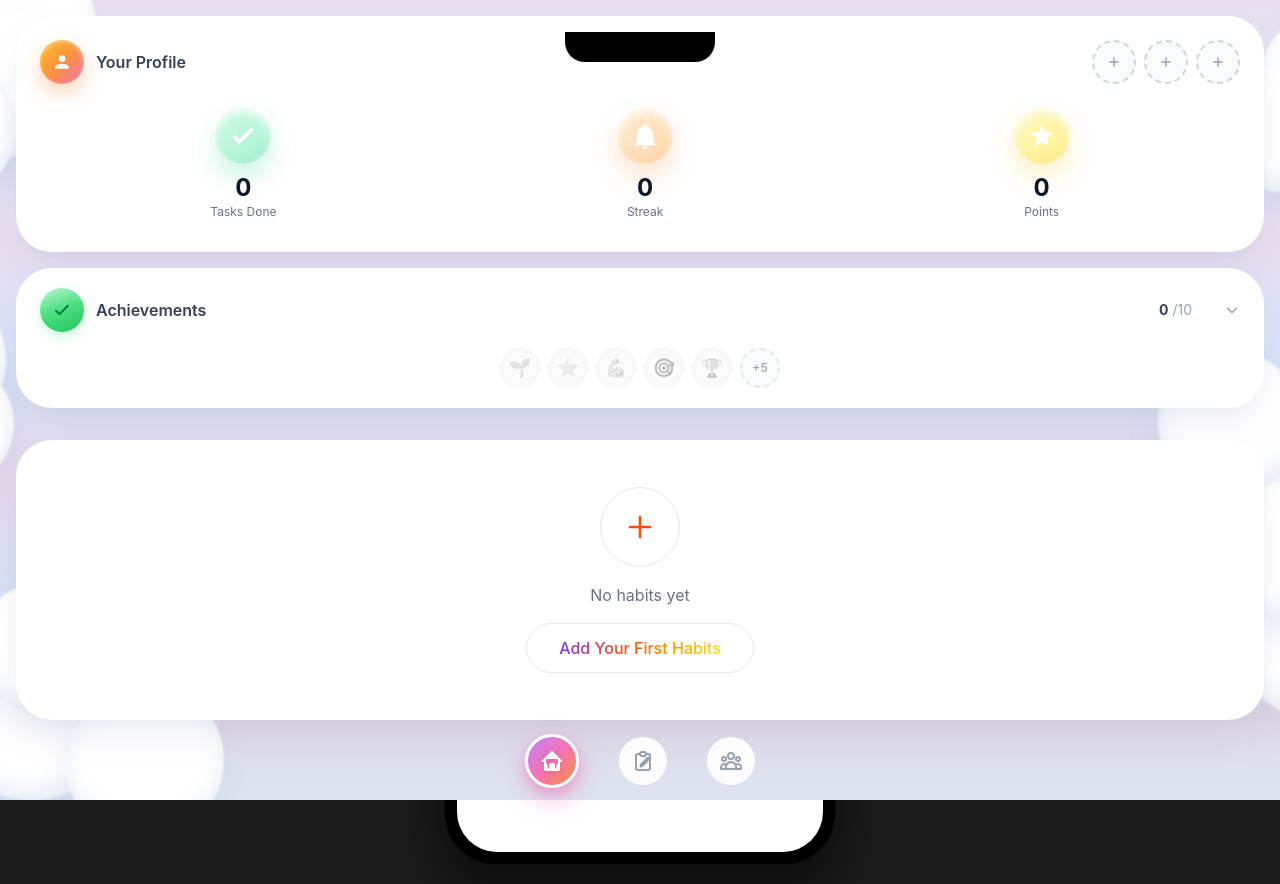
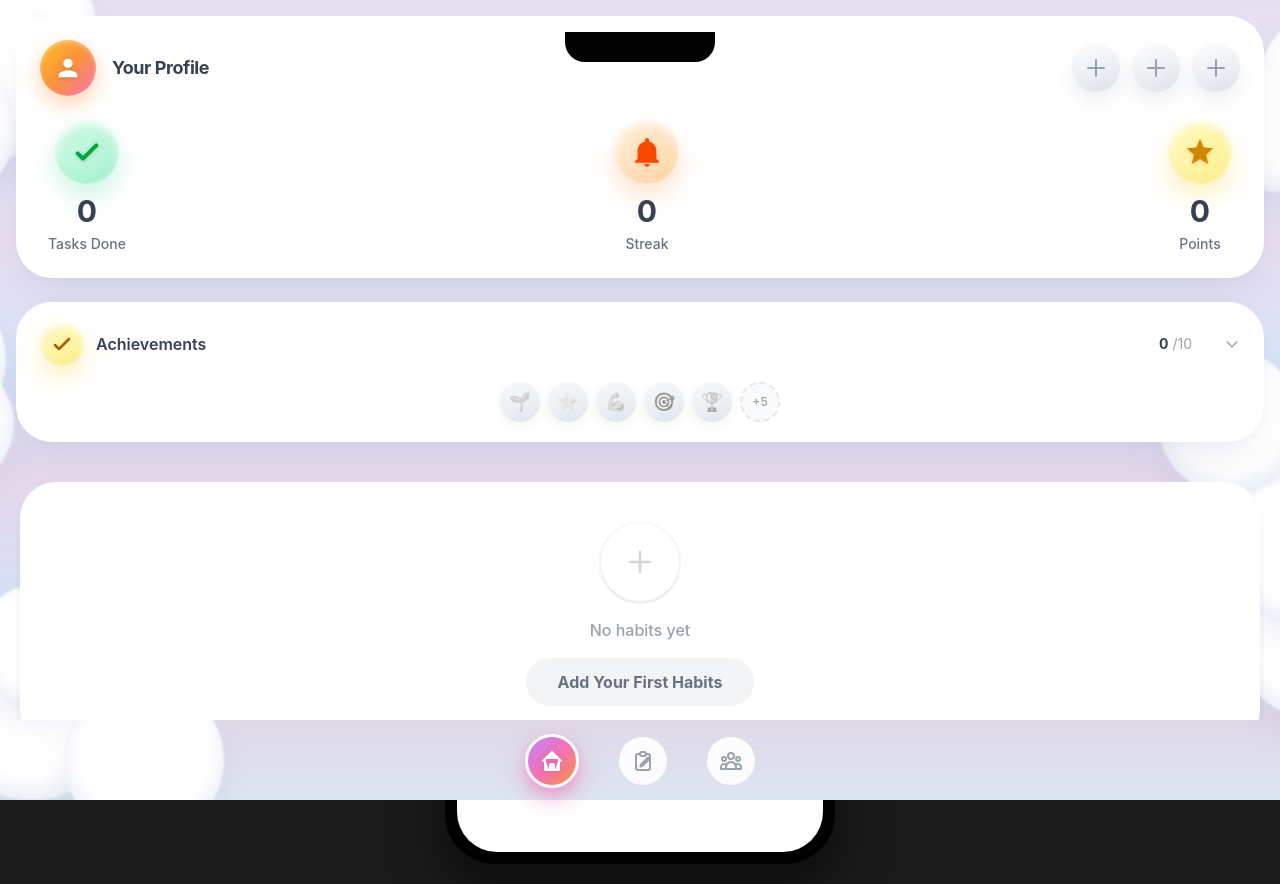
Before and after one commit to benyamty/HB, a React (Vite) app: page / in a window 1280 px wide. Built offline with nearby package versions, Linux system fonts and the light colour scheme.

Commit message:
Refine UI to pixel-match reference: 3D spheres, opaque cards, puffy clouds, rainbow ring nav

```diff
--- a/src/components/Home.jsx
+++ b/src/components/Home.jsx
@@ -161,16 +161,16 @@ function getBestHabitStreak(habits, habitHistory) {
 
 // Achievement definitions with points requirements
 const ACHIEVEMENTS = [
-  { id: 'starter', name: 'Starter', icon: '🌱', color: 'bg-green-100', borderColor: 'border-green-400', pointsRequired: 5, description: 'Earn 5 points' },
-  { id: 'rising-star', name: 'Rising Star', icon: '⭐', color: 'bg-yellow-100', borderColor: 'border-yellow-400', pointsRequired: 10, description: 'Earn 10 points' },
-  { id: 'go-getter', name: 'Go Getter', icon: '💪', color: 'bg-red-100', borderColor: 'border-red-400', pointsRequired: 15, description: 'Earn 15 points' },
-  { id: 'dedicated', name: 'Dedicated', icon: '🎯', color: 'bg-blue-100', borderColor: 'border-blue-400', pointsRequired: 25, description: 'Earn 25 points' },
-  { id: 'champion', name: 'Champion', icon: '🏆', color: 'accent-chip', borderColor: 'border-[color:var(--accent-solid)]', pointsRequired: 40, description: 'Earn 40 points' },
-  { id: 'legend', name: 'Legend', icon: '👑', color: 'bg-purple-100', borderColor: 'border-purple-400', pointsRequired: 60, description: 'Earn 60 points' },
-  { id: 'master', name: 'Master', icon: '🔥', color: 'bg-amber-100', borderColor: 'border-amber-400', pointsRequired: 80, description: 'Earn 80 points' },
-  { id: 'elite', name: 'Elite', icon: '💎', color: 'bg-cyan-100', borderColor: 'border-cyan-400', pointsRequired: 100, description: 'Earn 100 points' },
-  { id: 'mythic', name: 'Mythic', icon: '🌟', color: 'bg-purple-100', borderColor: 'border-purple-400', pointsRequired: 150, description: 'Earn 150 points' },
-  { id: 'immortal', name: 'Immortal', icon: '🚀', color: 'bg-indigo-100', borderColor: 'border-indigo-400', pointsRequired: 200, description: 'Earn 200 points' },
+  { id: 'starter', name: 'Starter', icon: '🌱', color: 'circle-green', borderColor: 'border-green-400', pointsRequired: 5, description: 'Earn 5 points' },
+  { id: 'rising-star', name: 'Rising Star', icon: '⭐', color: 'circle-yellow', borderColor: 'border-yellow-400', pointsRequired: 10, description: 'Earn 10 points' },
+  { id: 'go-getter', name: 'Go Getter', icon: '💪', color: 'circle-gray', borderColor: 'border-gray-400', pointsRequired: 15, description: 'Earn 15 points' },
+  { id: 'dedicated', name: 'Dedicated', icon: '🎯', color: 'circle-gray', borderColor: 'border-blue-400', pointsRequired: 25, description: 'Earn 25 points' },
+  { id: 'champion', name: 'Champion', icon: '🏆', color: 'circle-gray', borderColor: 'border-[color:var(--accent-solid)]', pointsRequired: 40, description: 'Earn 40 points' },
+  { id: 'legend', name: 'Legend', icon: '👑', color: 'circle-gray', borderColor: 'border-purple-400', pointsRequired: 60, description: 'Earn 60 points' },
+  { id: 'master', name: 'Master', icon: '🔥', color: 'circle-gray', borderColor: 'border-amber-400', pointsRequired: 80, description: 'Earn 80 points' },
+  { id: 'elite', name: 'Elite', icon: '💎', color: 'circle-gray', borderColor: 'border-cyan-400', pointsRequired: 100, description: 'Earn 100 points' },
+  { id: 'mythic', name: 'Mythic', icon: '🌟', color: 'circle-gray', borderColor: 'border-purple-400', pointsRequired: 150, description: 'Earn 150 points' },
+  { id: 'immortal', name: 'Immortal', icon: '🚀', color: 'circle-gray', borderColor: 'border-indigo-400', pointsRequired: 200, description: 'Earn 200 points' },
 ]
 
 function Home({
@@ -298,21 +298,23 @@ function Home({
               const tasksDone = completedToday.length
               const points = tasksDone * 10
               return (
-                <div className="flex-shrink-0 glass-card rounded-3xl px-6 py-6 mb-4">
-                  <div className="flex items-center justify-between mb-4">
-                    <div className="flex items-center gap-3">
-                      <div className="w-11 h-11 rounded-full stat-circle-profile flex items-center justify-center">
-                        <svg className="w-5 h-5 text-white" fill="currentColor" viewBox="0 0 24 24">
+                <div className="flex-shrink-0 glass-card rounded-[36px] px-6 py-6 mb-6">
+                  <div className="flex items-center justify-between mb-6">
+                    <div className="flex items-center gap-4">
+                      <div className="w-14 h-14 rounded-full stat-circle-profile flex items-center justify-center shadow-lg">
+                        <svg className="w-7 h-7 text-white drop-shadow-sm" fill="currentColor" viewBox="0 0 24 24">
                           <path d="M12 12c2.21 0 4-1.79 4-4s-1.79-4-4-4-4 1.79-4 4 1.79 4 4 4zm0 2c-2.67 0-8 1.34-8 4v2h16v-2c0-2.66-5.33-4-8-4z"/>
                         </svg>
                       </div>
-                      <span className="text-gray-700 text-base font-semibold">Your Profile</span>
+                      <span className="text-gray-700 text-lg font-bold tracking-tight">Your Profile</span>
                     </div>
 
-                    {/* 3 Profile Badge Slots */}
-                    <div className="flex items-center gap-2">
+                    {/* 3 Profile Badge Slots - Styled as soft 3D buttons */}
+                    <div className="flex items-center gap-3">
                       {profileBadges.map((badgeId, index) => {
                         const badge = badgeId ? getAchievement(badgeId) : null
+                        // Fallback styles for empty slots if needed, or specific colors for badges
+                        // Using a generic soft sphere style for badges
                         return (
                           <button
                             key={index}
@@ -320,17 +322,14 @@ function Home({
                               e.stopPropagation()
                               handleBadgeSlotClick(index)
                             }}
-                            className={`w-11 h-11 rounded-full border-2 border-dashed flex items-center justify-center transition-all active:scale-95 ${
-                              badge
-                                ? `${badge.color} ${badge.borderColor} border-solid`
-                                : 'border-gray-300 bg-gray-50 hover:border-[color:var(--accent-solid)] hover:bg-white'
-                            }`}
+                            className="w-12 h-12 rounded-full sphere-3d bg-gray-100 flex items-center justify-center transition-transform active:scale-95"
+                            style={badge ? { background: 'linear-gradient(135deg, #fff 0%, #f3f4f6 100%)' } : { background: 'linear-gradient(135deg, #f8fafc 0%, #e2e8f0 100%)' }}
                           >
                             {badge ? (
-                              <span className="text-lg">{badge.icon}</span>
+                              <span className="text-2xl filter drop-shadow-sm">{badge.icon}</span>
                             ) : (
-                              <svg className="w-4 h-4 text-gray-400" fill="none" stroke="currentColor" viewBox="0 0 24 24">
-                                <path strokeLinecap="round" strokeLinejoin="round" strokeWidth={2} d="M12 6v6m0 0v6m0-6h6m-6 0H6" />
+                              <svg className="w-6 h-6 text-gray-400" fill="none" stroke="currentColor" strokeWidth={2} viewBox="0 0 24 24">
+                                <path strokeLinecap="round" strokeLinejoin="round" d="M12 4v16m8-8H4" />
                               </svg>
                             )}
                           </button>
@@ -340,38 +339,38 @@ function Home({
                   </div>
 
                   {/* Stats Row */}
-                  <div className="flex justify-around items-center py-2">
+                  <div className="flex justify-between items-center px-2">
                     {/* Tasks Done */}
-                    <div className="flex flex-col items-center">
-                      <div className="w-14 h-14 rounded-full stat-circle-green flex items-center justify-center mb-2">
-                        <svg className="w-7 h-7 text-white" fill="none" stroke="currentColor" strokeWidth={3} viewBox="0 0 24 24">
+                    <div className="flex flex-col items-center gap-2">
+                      <div className="w-16 h-16 rounded-full stat-circle-green flex items-center justify-center mb-1">
+                        <svg className="w-8 h-8 text-green-600 drop-shadow-sm" fill="none" stroke="currentColor" strokeWidth={3} viewBox="0 0 24 24">
                           <path strokeLinecap="round" strokeLinejoin="round" d="M5 13l4 4L19 7" />
                         </svg>
                       </div>
-                      <span className="text-2xl font-bold text-gray-900">{tasksDone}</span>
-                      <span className="text-xs text-gray-500">Tasks Done</span>
+                      <span className="text-3xl font-bold text-gray-700 leading-none">{tasksDone}</span>
+                      <span className="text-sm font-medium text-gray-500">Tasks Done</span>
                     </div>
 
                     {/* Streak */}
-                    <div className="flex flex-col items-center">
-                      <div className="w-14 h-14 rounded-full stat-circle-orange flex items-center justify-center mb-2">
-                        <svg className="w-7 h-7 text-white" fill="currentColor" viewBox="0 0 24 24">
+                    <div className="flex flex-col items-center gap-2">
+                      <div className="w-16 h-16 rounded-full stat-circle-orange flex items-center justify-center mb-1">
+                        <svg className="w-8 h-8 text-orange-600 drop-shadow-sm" fill="currentColor" viewBox="0 0 24 24">
                           <path d="M12 23c-1.1 0-1.99-.89-1.99-1.99h3.98c0 1.1-.89 1.99-1.99 1.99zm7-6v-6c0-3.35-2.36-6.15-5.5-6.83V3c0-.83-.67-1.5-1.5-1.5s-1.5.67-1.5 1.5v1.17C7.36 4.85 5 7.65 5 11v6l-2 2v1h18v-1l-2-2z"/>
                         </svg>
                       </div>
-                      <span className="text-2xl font-bold text-gray-900">{currentStreak}</span>
-                      <span className="text-xs text-gray-500">Streak</span>
+                      <span className="text-3xl font-bold text-gray-700 leading-none">{currentStreak}</span>
+                      <span className="text-sm font-medium text-gray-500">Streak</span>
                     </div>
 
                     {/* Points */}
-                    <div className="flex flex-col items-center">
-                      <div className="w-14 h-14 rounded-full stat-circle-yellow flex items-center justify-center mb-2">
-                        <svg className="w-7 h-7 text-white" fill="currentColor" viewBox="0 0 24 24">
+                    <div className="flex flex-col items-center gap-2">
+                      <div className="w-16 h-16 rounded-full stat-circle-yellow flex items-center justify-center mb-1">
+                        <svg className="w-8 h-8 text-yellow-600 drop-shadow-sm" fill="currentColor" viewBox="0 0 24 24">
                           <path d="M12 17.27L18.18 21l-1.64-7.03L22 9.24l-7.19-.61L12 2 9.19 8.63 2 9.24l5.46 4.73L5.82 21z"/>
                         </svg>
                       </div>
-                      <span className="text-2xl font-bold text-gray-900">{points}</span>
-                      <span className="text-xs text-gray-500">Points</span>
+                      <span className="text-3xl font-bold text-gray-700 leading-none">{points}</span>
+                      <span className="text-sm font-medium text-gray-500">Points</span>
                     </div>
                   </div>
                 </div>
@@ -379,7 +378,7 @@ function Home({
             })()}
 
             {/* Achievements Card - Collapsible */}
-            <div className="flex-shrink-0 glass-card rounded-3xl px-6 py-5 mb-4">
+            <div className="flex-shrink-0 glass-card rounded-[36px] px-6 py-5 mb-6">
               {/* Header - Clickable to expand/collapse */}
               <button
                 onClick={(e) => {
@@ -388,8 +387,8 @@ function Home({
                 }}
                 className="flex items-center gap-3 w-full"
               >
-                <div className="w-11 h-11 rounded-full circle-green flex items-center justify-center">
-                  <svg className="w-5 h-5 text-green-700" fill="none" stroke="currentColor" strokeWidth={2.5} viewBox="0 0 24 24">
+                <div className="w-11 h-11 rounded-full stat-circle-yellow flex items-center justify-center shadow-md">
+                  <svg className="w-6 h-6 text-yellow-700" fill="none" stroke="currentColor" strokeWidth={2.5} viewBox="0 0 24 24">
                     <path strokeLinecap="round" strokeLinejoin="round" d="M5 13l4 4L19 7" />
                   </svg>
                 </div>
@@ -425,10 +424,9 @@ function Home({
                         <div
                           className={`w-10 h-10 rounded-full flex items-center justify-center transition-all active:scale-95 ${
                             isUnlocked
-                              ? `${achievement.color} ${achievement.borderColor} border-solid shadow-sm`
-                              : 'bg-gray-100 border-gray-200 border-dashed opacity-40'
+                              ? `${achievement.color} shadow-sm`
+                              : 'circle-gray opacity-60'
                           }`}
-                          style={{ borderWidth: '2px' }}
                         >
                           <span className={`text-lg ${isUnlocked ? '' : 'grayscale'}`}>
                             {achievement.icon}
@@ -460,10 +458,9 @@ function Home({
                         <div
                           className={`w-14 h-14 rounded-full flex items-center justify-center transition-all ${
                             isUnlocked
-                              ? `${achievement.color} ${achievement.borderColor} border-solid shadow-md`
-                              : 'bg-gray-100 border-gray-200 border-dashed opacity-40'
+                              ? `${achievement.color} shadow-md`
+                              : 'circle-gray opacity-60'
                           }`}
-                          style={{ borderWidth: '3px' }}
                         >
                           <span className={`text-2xl ${isUnlocked ? '' : 'grayscale'}`}>
                             {achievement.icon}
@@ -484,34 +481,34 @@ function Home({
         )}
       </AnimatePresence>
 
-      {/* Today's Habits Card */}
+      {/* Today's Habits List */}
       <motion.div
         layout
-        className="flex-1 glass-card rounded-3xl px-6 py-5 flex flex-col min-h-0 cursor-pointer habits-widget"
+        className="flex-1 flex flex-col min-h-0 cursor-pointer habits-widget"
         onClick={() => { if (!habitsExpanded) onToggleHabits() }}
         transition={{ duration: 0.3, ease: "easeInOut" }}
       >
         {/* Header - hidden when expanded, habits shown inline */}
 
         {/* Habits List */}
-        <div className="flex-1 flex flex-col gap-2 min-h-0 w-full overflow-y-auto">
+        <div className="flex-1 flex flex-col gap-4 min-h-0 w-full overflow-y-auto px-1 pb-4">
           {habits.length === 0 ? (
             <button
               onClick={(e) => {
                 e.stopPropagation()
                 onAddHabit()
               }}
-              className="flex-1 flex flex-col items-center justify-center w-full"
+              className="flex-1 flex flex-col items-center justify-center w-full glass-card rounded-[36px] py-10"
             >
               {/* Plus Icon Circle */}
-              <div className="w-20 h-20 rounded-full bg-white border border-gray-200 flex items-center justify-center mb-4">
-                <svg className="w-10 h-10 text-[color:var(--accent-solid)]" fill="none" stroke="currentColor" viewBox="0 0 24 24">
+              <div className="w-20 h-20 rounded-full bg-white border border-gray-100 flex items-center justify-center mb-4 shadow-sm">
+                <svg className="w-10 h-10 text-gray-300" fill="none" stroke="currentColor" viewBox="0 0 24 24">
                   <path strokeLinecap="round" strokeLinejoin="round" strokeWidth={1.5} d="M12 6v6m0 0v6m0-6h6m-6 0H6" />
                 </svg>
               </div>
-              <p className="text-gray-500 mb-4 text-center">No habits yet</p>
-              <div className="bg-white rounded-full px-8 py-3 border border-gray-200">
-                <span className="accent-text font-medium">Add Your First Habits</span>
+              <p className="text-gray-400 mb-4 text-center font-medium">No habits yet</p>
+              <div className="bg-gray-100 rounded-full px-8 py-3">
+                <span className="text-gray-500 font-bold">Add Your First Habits</span>
               </div>
             </button>
           ) : (
@@ -536,8 +533,8 @@ function Home({
               return (
                 <div
                   key={habit.id}
-                  className={`w-full p-4 rounded-2xl transition-all flex items-center justify-between habit-item ${
-                    isResolved ? 'opacity-60' : ''
+                  className={`w-full p-5 rounded-[32px] transition-all flex items-center justify-between glass-card ${
+                    isResolved ? 'opacity-60 grayscale-[0.2]' : ''
                   }`}
                 >
                   {/* Habit Info - Clickable to edit */}
@@ -548,13 +545,13 @@ function Home({
                     }}
                     className="flex-1 min-w-0 text-left"
                   >
-                    <span className={`font-semibold text-lg block truncate ${
-                      isResolved ? 'text-gray-300' : 'text-gray-900'
+                    <span className={`font-bold text-xl block truncate mb-1 ${
+                      isResolved ? 'text-gray-400' : 'text-gray-800'
                     }`}>
                       {habit.name}
                     </span>
-                    <span className={`text-sm ${
-                      isResolved ? 'text-gray-300' : 'text-gray-500'
+                    <span className={`text-sm font-medium ${
+                      isResolved ? 'text-gray-300' : 'text-gray-400'
                     }`}>
                       {formatTimeRange(habit)}
                     </span>
@@ -562,16 +559,16 @@ function Home({
 
                   {/* Done Button / Status */}
                   {isResolved ? (
-                    <span className="text-gray-300 text-lg font-medium ml-4">{isPaid ? 'Paid' : 'Done'}</span>
+                    <span className="text-gray-300 text-lg font-bold ml-4">{isPaid ? 'Paid' : 'Done'}</span>
                   ) : (
                     <button
                       onClick={(e) => {
                         e.stopPropagation()
                         setVerifyingHabit(habit)
                       }}
-                      className="ml-3 px-5 py-2.5 rounded-full btn-done text-white font-semibold text-sm flex items-center gap-1.5 active:scale-95 transition-transform"
+                      className="ml-3 px-6 py-3 rounded-[20px] btn-done text-white font-bold text-sm flex items-center gap-2 active:scale-95 transition-transform"
                     >
-                      <svg className="w-4 h-4" fill="none" stroke="currentColor" strokeWidth={2.5} viewBox="0 0 24 24">
+                      <svg className="w-5 h-5" fill="none" stroke="currentColor" strokeWidth={3} viewBox="0 0 24 24">
                         <path strokeLinecap="round" strokeLinejoin="round" d="M5 13l4 4L19 7" />
                       </svg>
                       Done
```
